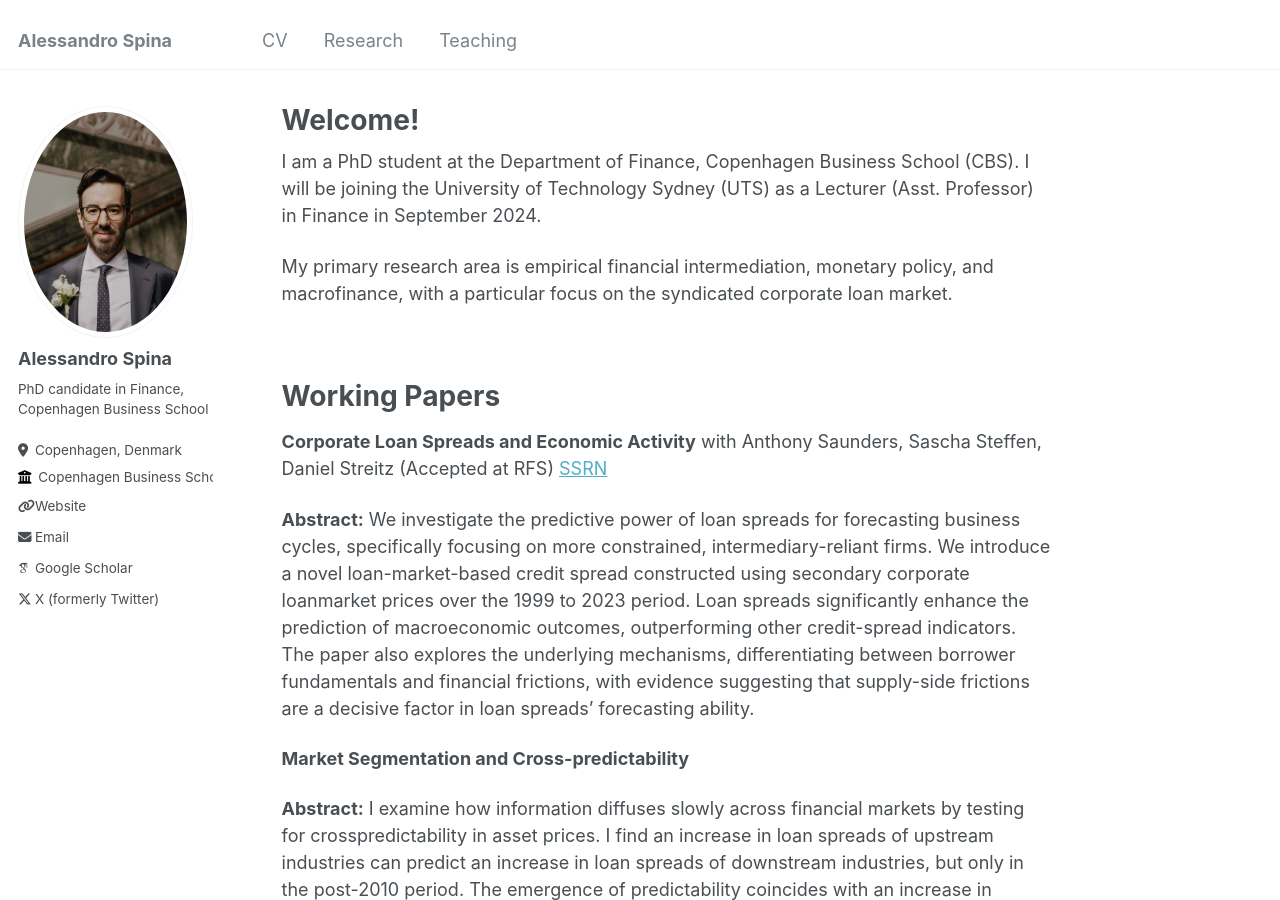
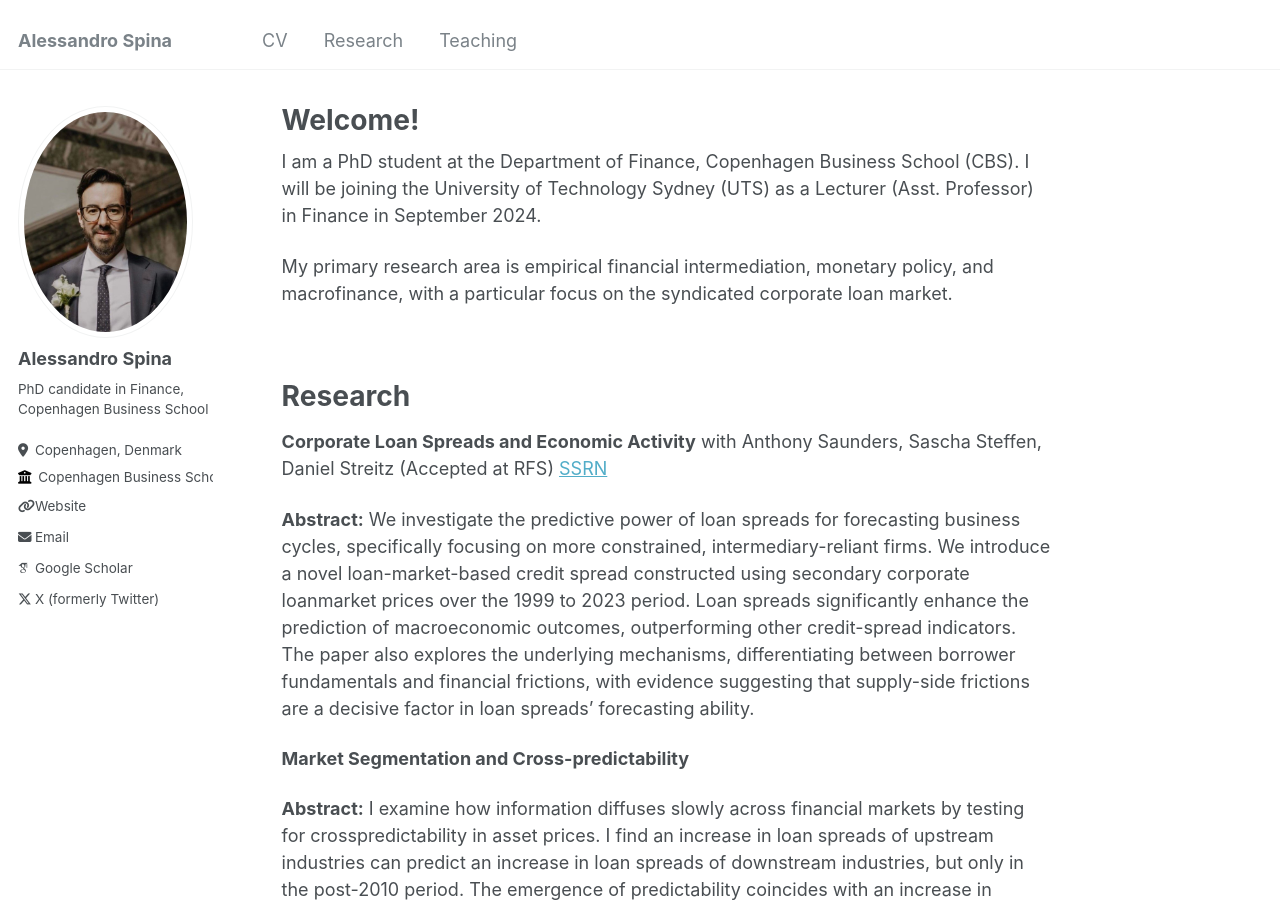
Before and after one commit to aspi6246/aspi6246.github.io, a Jekyll site: the page built from _pages/about.md, in a window 1280 px wide and 900 px high. Built offline with Jekyll 4.4.1, drawn with Linux system fonts in a browser that asks for light colours; some web fonts are replaced.

Commit message:
Update about.md

```diff
--- a/_pages/about.md
+++ b/_pages/about.md
@@ -14,7 +14,7 @@ My primary research area is empirical financial intermediation, monetary policy,
 <br>
 
 
-Working Papers
+Research
 ======
 
 **Corporate Loan Spreads and Economic Activity** with Anthony Saunders, Sascha Steffen, Daniel Streitz (Accepted at RFS) [SSRN](https://papers.ssrn.com/sol3/papers.cfm?abstract_id=3717358)
```
